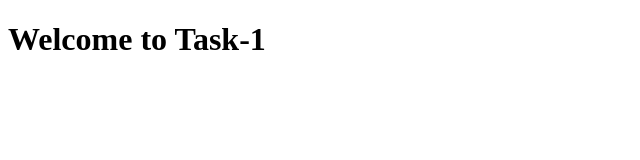
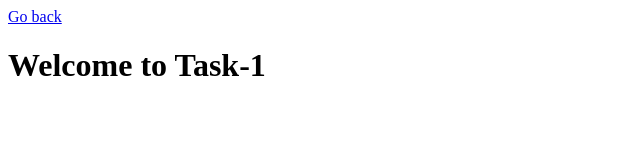
Before and after one commit to grifano/blended-may-04, a plain HTML site: page task-1.html in a window 1280 px wide. Shown: the whole page, without its empty margins (0-640 px from the left). Drawn offline with Linux system fonts and the light colour scheme.

Commit message:
Deploying to gh-pages from @ grifano/blended-may-04@3a202a885b116acf295246685f4fa72fe65842a5 🚀

```diff
--- a/commonHelpers3.js
+++ b/commonHelpers3.js
@@ -1,2 +1,2 @@
-import"./assets/modulepreload-polyfill-3cfb730f.js";const t={counterValue:document.querySelector(".counter-value"),buttons:document.querySelectorAll(".counter-button"),number:0},n=e=>{e.target.dataset.action==="increment"&&setInterval(()=>{t.counterValue.textContent=t.number++},1e3),e.target.dataset.action==="decrement"&&setInterval(()=>{t.counterValue.textContent=t.number--},1e3)};t.buttons.forEach(e=>{e.addEventListener("click",n)});
+import"./assets/modulepreload-polyfill-3cfb730f.js";const t={counterValue:document.querySelector(".counter-value"),buttons:document.querySelectorAll(".counter-button"),number:0};let n;const r=e=>{e.target.dataset.action==="increment"&&(clearInterval(n),n=setInterval(()=>{t.counterValue.textContent=t.number++},1e3)),e.target.dataset.action==="decrement"&&(clearInterval(n),n=setInterval(()=>{t.counterValue.textContent=t.number--},1e3))};t.buttons.forEach(e=>{e.addEventListener("click",r)});
 //# sourceMappingURL=commonHelpers3.js.map
--- a/task-1.html
+++ b/task-1.html
@@ -9,6 +9,7 @@
     <link rel="modulepreload" crossorigin href="/blended-may-04/assets/modulepreload-polyfill-3cfb730f.js">
   </head>
   <body>
+    <a href="./index.html">Go back</a>
     <h1>Welcome to Task-1</h1>
 
   </body>
```
Also changed, not shown: index.html (+1 -1 lines), 1 other file.
